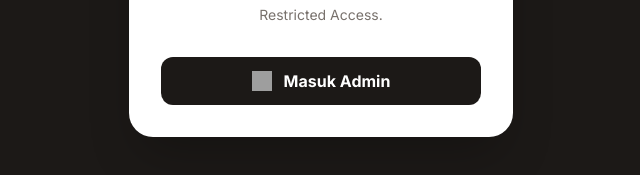
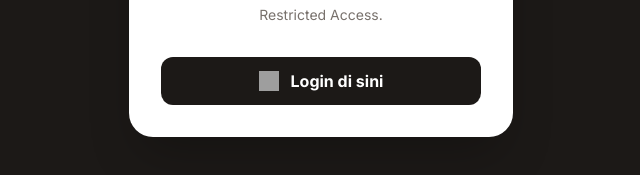
Before and after one commit to ornaclealt/haken, a plain HTML site: page index.html/admin.html in a window 1280 px wide. Shown: the part 409-584 px from the top of the page, 319-959 px from the left. Drawn offline with nearby package versions, Linux system fonts and the light colour scheme; no server answers; grey boxes are pictures that could not be loaded.

Commit message:
Update admin.html

```diff
--- a/index.html/admin.html
+++ b/index.html/admin.html
@@ -25,7 +25,7 @@
             <p class="text-stone-500 text-sm mb-8">Restricted Access.</p>
             <button id="btnLogin" class="w-full py-3 bg-stone-900 text-white rounded-xl font-bold flex items-center justify-center gap-3 active:scale-95 transition-transform">
                 <img src="https://www.svgrepo.com/show/475656/google-color.svg" class="w-5 h-5">
-                Masuk Admin
+                Login di sini
             </button>
             <p id="loginError" class="text-red-500 text-xs mt-4 hidden">Akses Ditolak.</p>
         </div>
```
